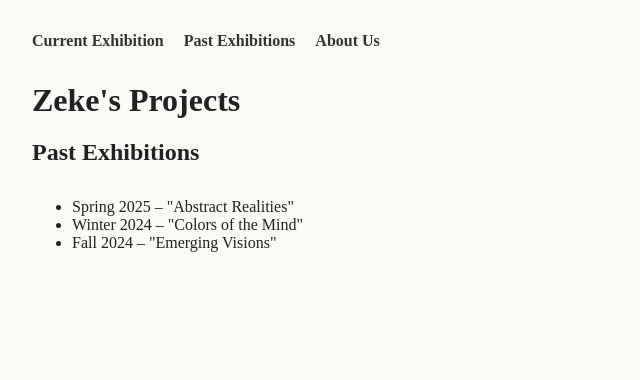
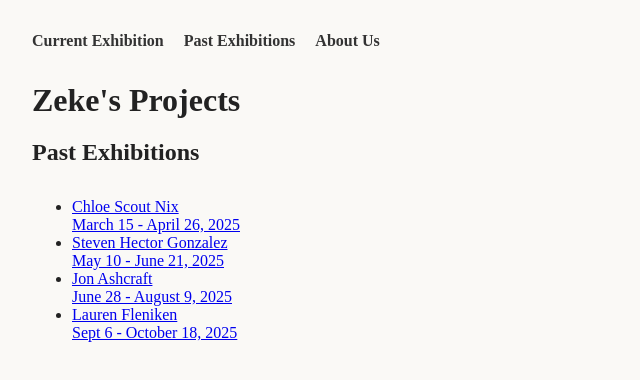
Before and after one commit to zekewilliams/zekewilliams.github.io, a plain HTML site: page past.html in a window 1280 px wide. Shown: the whole page, without its empty margins (0-640 px from the left). Drawn offline with Linux system fonts and the light colour scheme.

Commit message:
Update past exhibitions with new exhibition links

```diff
--- a/past.html
+++ b/past.html
@@ -15,11 +15,11 @@
   <h2>Past Exhibitions</h2>
   <div class="exhibition-list">
     <ul>
-      <li>Spring 2025 – "Abstract Realities"</li>
-      <li>Winter 2024 – "Colors of the Mind"</li>
-      <li>Fall 2024 – "Emerging Visions"</li>
-      <!-- Add more as needed -->
-
+      <li><a href="chloe-scout-nix.html">Chloe Scout Nix<br><span>March 15 - April 26, 2025</span></a></li>
+      <li><a href="steven-hector-gonzalez.html">Steven Hector Gonzalez<br><span>May 10 - June 21, 2025</span></a></li>
+      <li><a href="jon-ashcraft.html">Jon Ashcraft<br><span>June 28 - August 9, 2025</span></a></li>
+      <li><a href="lauren-fleniken.html">Lauren Fleniken<br><span>Sept 6 - October 18, 2025</span></a></li>
+    </ul>
   </div>
 </body>
 </html>
```
